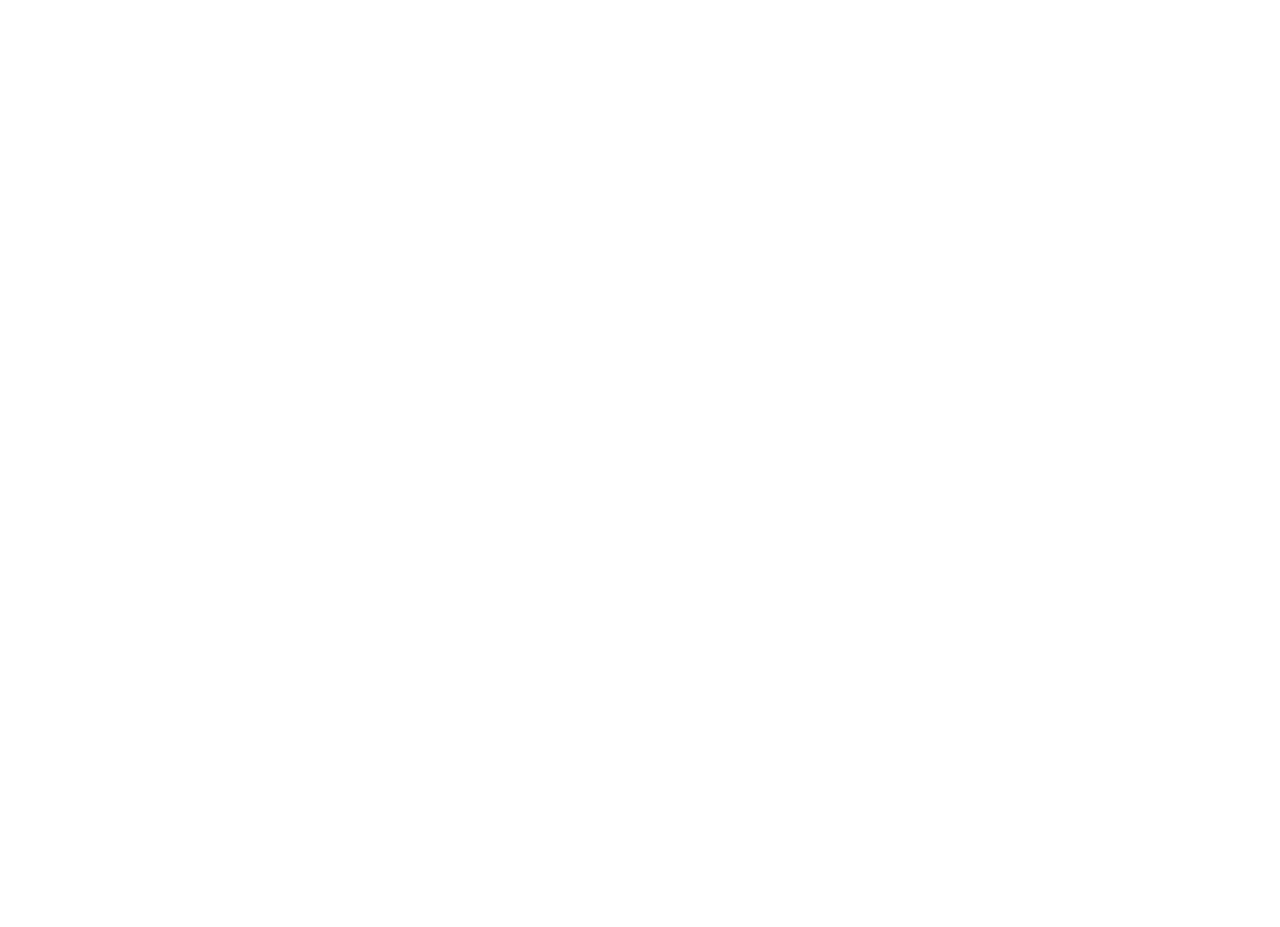
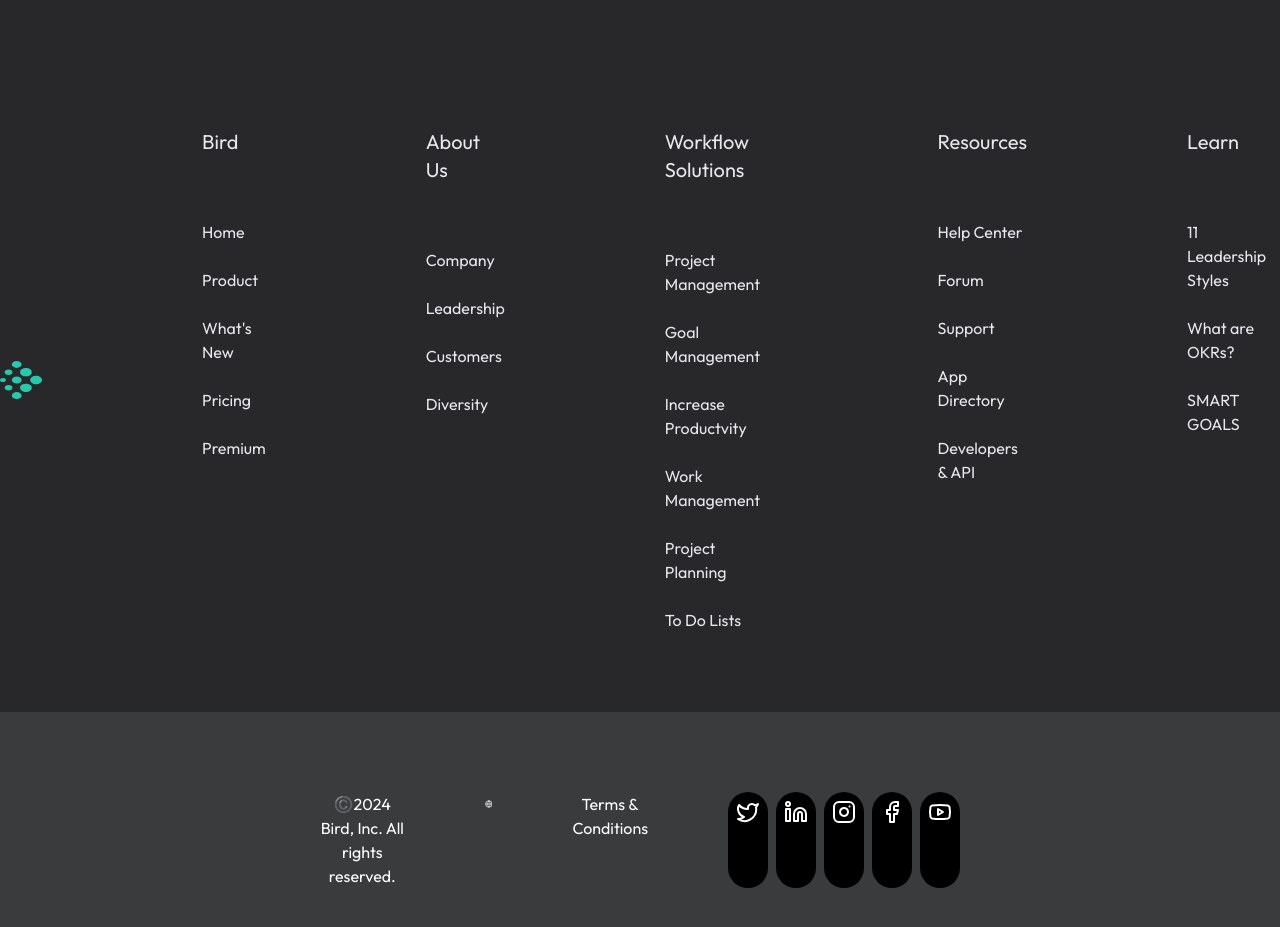
Before and after one commit to breno-gsantos/bird-app, a Next.js app: page /product in a window 1280 px wide. Shown: the part 5760-6687 px from the top of the page. Before the commit the page ends 4991 px from the top, so only its background shows below. Built offline with nearby package versions, Linux system fonts and the light colour scheme.

Commit message:
Products Eighth & Footer

```diff
--- a/app/product/layout.tsx
+++ b/app/product/layout.tsx
@@ -9,6 +9,8 @@
 import SixthSection from '@/components/Products/SixthSection'
 import FifthSection from '@/components/Products/FifthSection'
 import SeventhSection from '@/components/Products/SeventhSection'
+import EighthSection from '@/components/Home/EighthSection'
+import Footer from '@/components/Home/Footer'
 
 const outfit = Outfit({ subsets: ['latin'] })
 
@@ -33,7 +35,9 @@
         <FifthSection />
         <SixthSection />
         <SeventhSection />
+        <EighthSection />
         {children}
+        <Footer />
         </body>
     </html>
   )
```
